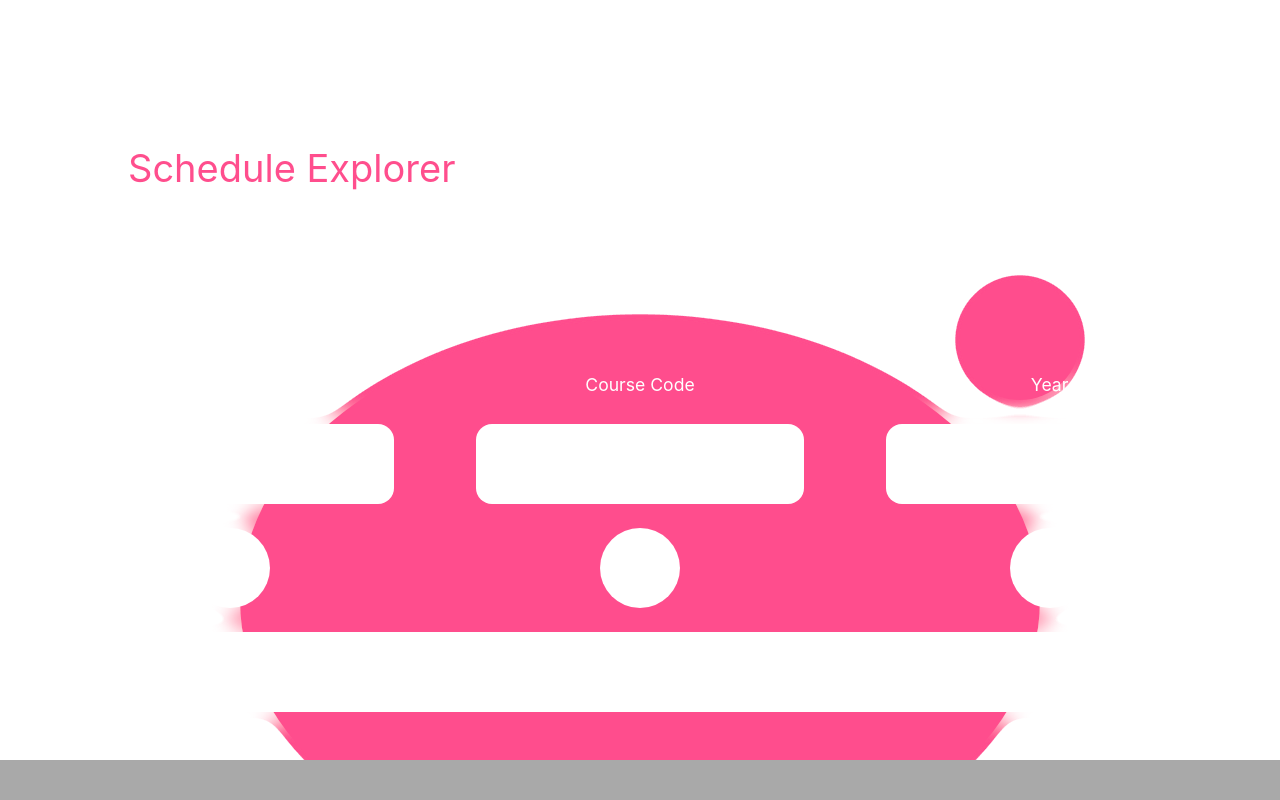
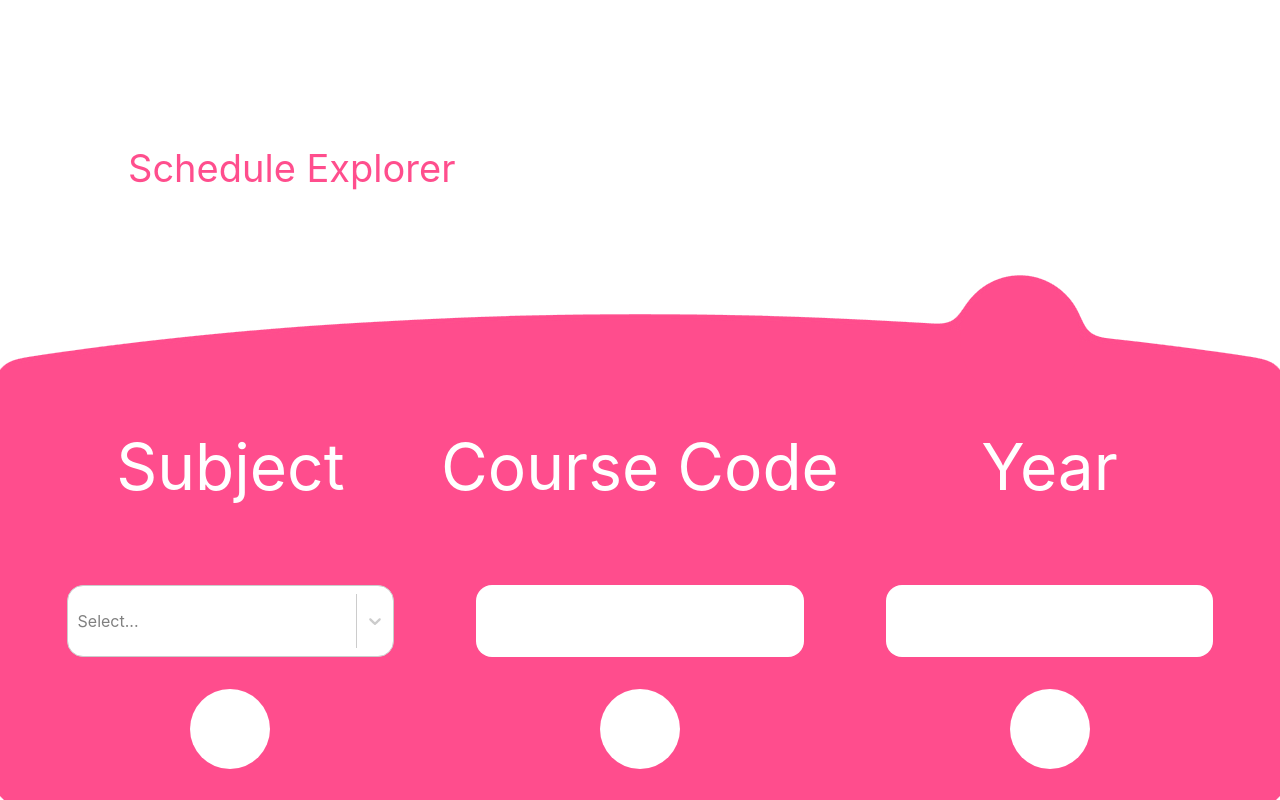
Before and after one commit to AdnanSweeney/uwco, a React (Create React App) app: page / in a window 1280 px wide. Built offline with nearby package versions, Linux system fonts and the light colour scheme; the HTML template or start-up script is replaced by a standard one.

Commit message:
Begin React-Select Integration, Style Changes

```diff
--- a/src/App.css
+++ b/src/App.css
@@ -139,8 +139,8 @@ label > input:checked + img {
   width: 10vh;
   height: 10vh;
   border-radius: 100%;
-  bottom: 15vh;
-  left: 15vw;
+  bottom: 12.5vw;
+  left: 12.5vw;
   z-index: 5;
 }
 .form-closed.glob {
@@ -148,8 +148,8 @@ label > input:checked + img {
   width: 10vh;
   height: 10vh;
   border-radius: 100%;
-  bottom: 15vh;
-  left: 15vw;
+  bottom: 12.5vw;
+  left: 12.5vw;
 }
 
 .form-open.blob {
@@ -164,7 +164,7 @@ label > input:checked + img {
 
 .form-open.glob {
   position: absolute;
-  width: 100vh;
+  width: 180vw;
   height: 70vh;
   border-radius: 100%;
   bottom: -10vh;
--- a/src/App.js
+++ b/src/App.js
@@ -30,73 +30,7 @@ class App extends Component {
 
         <FormComponent />
 
-        <div className="slide-container" id="slide-container">
-          <div className="selector-row">
 
-            <p className="flex-selector"> Subject</p>
-            <p className="flex-selector"> Course Code</p>
-            <p className="flex-selector"> Year</p>
-
-          </div>
-
-          <div className="selector-row">
-
-            <div className="flex-selector">
-              <Select options={courseOptions}
-                defaultValue={courseOptions[35]} />
-            </div>
-
-            <input className="flex-selector" type="text" />
-
-            <div className="flex-selector">
-
-              <Select options={dateOptions}
-                defaultValue={dateOptions[4]}
-              />
-
-            </div>
-          </div>
-
-          <div className="selector-row">
-
-            {/* I need to make a component out of this and recurse*/}
-
-            <div className="flex-selector">
-              <label>
-                <input type="radio" name="Season" value="fall" />
-                <img src={fallIcon} width="75px" height="75px" />
-              </label>
-            </div>
-            <div className="flex-selector">
-              <label>
-                <input type="radio" name="Season" value="fall" />
-                <img src={winterIcon} width="75px" height="75px" />
-              </label>
-            </div>
-            <div className="flex-selector">
-              <label>
-                <input type="radio" name="Season" value="fall" />
-                <img src={springIcon} width="75px" height="75px" />
-              </label>
-            </div>
-
-
-
-
-
-
-
-          </div>
-
-          <div className="selector-row">
-            <input type="button" value="Submit" className="submit-button"
-              onClick={() => { alert("whatup") }}
-            // disabled={this.props.calculateDisabled}
-            />
-          </div>
-
-
-        </div>
       </div>
     );
 
--- a/src/components/formComponent.js
+++ b/src/components/formComponent.js
@@ -1,5 +1,7 @@
 import React, { useState } from "react";
 import { ReactComponent as BlurFilter } from "../assets/blurFilter.svg"
+import Select from 'react-select'
+import { courseOptions } from '../assets/courseCodes.js'
 
 export default function FormComponent() {
 
@@ -17,48 +19,50 @@ export default function FormComponent() {
         }
     }
 
+    console.log(courseOptions)
     return (
 
         <div className="bigblob">
             <div className={"blob " + status} onClick={() => toggleStatus(status)}></div>
             <div className={"glob " + status} style={{ display: "flex", alignItems: "center", flexDirection: "column" }}>
-                <div style={{ display: "flex", justifyContent: "center" }}>
-                    <div style={{ display: "flex", flexDirection: "column", marginTop: "3vh", width: "32vw" }}>
+                <div style={{ display: "flex", justifyContent: "center", marginTop: "4vh" }}>
+                    <div style={{ display: "flex", flexDirection: "column", width: "32vw" }}>
                         <div style={{ display: "flex", justifyContent: "center", marginTop: "1.5vh" }}>
-                            <p style={{ zIndex: "10", color: "white", fontSize: "1.1em" }}> Subject </p>
+                            <p style={{ zIndex: "10", color: "white", fontSize: "5vw" }}> Subject </p>
                         </div>
-                        <div style={{ display: "flex", justifyContent: "center", marginTop: "1.5vh", marginBottom: "1.5vh" }}>
-                            <div style={{ borderRadius: "2vh", width: "80%", height: "10vh", backgroundColor: "white" }}></div>
+                        <div style={{ display: "flex", justifyContent: "center", marginTop: "2vh", marginBottom: "2vh" }}>
+                            <Select options={courseOptions} styles={{container: (provided) => ({...provided, width: "80%"}), control: (provided) => ({...provided, height: "9vh", borderRadius: "2vh"})}}/>
+                            {/* <div style={{ borderRadius: "2vh", width: "80%", height: "9vh", backgroundColor: "white" }}></div> */}
                         </div>
-                        <div style={{ display: "flex", justifyContent: "center", marginTop: "1.5vh", marginBottom: "1.5vh" }}>
+                        <div style={{ display: "flex", justifyContent: "center", marginTop: "2vh", marginBottom: "2vh" }}>
                             <div style={{ borderRadius: "5vh/50%", width: "10vh", height: "10vh", backgroundColor: "white" }}></div>
                         </div>
                     </div>
-                    <div style={{ display: "flex", flexDirection: "column", marginTop: "3vh", width: "32vw" }}>
+                    <div style={{ display: "flex", flexDirection: "column", width: "32vw" }}>
                         <div style={{ display: "flex", justifyContent: "center", marginTop: "1.5vh"}}>
-                            <p style={{ zIndex: "10", color: "white", fontSize: "1.1em" }}> Course Code </p>
+                            <p style={{ zIndex: "10", color: "white", fontSize: "5vw" }}> Course Code </p>
                         </div>
-                        <div style={{ display: "flex", justifyContent: "center", marginTop: "1.5vh", marginBottom: "1.5vh" }}>
-                            <div style={{ borderRadius: "2vh", width: "80%", height: "10vh", backgroundColor: "white" }}></div>
+                        <div style={{ display: "flex", justifyContent: "center", marginTop: "2vh", marginBottom: "2vh" }}>
+                            <div style={{ borderRadius: "2vh", width: "80%", height: "9vh", backgroundColor: "white" }}></div>
                         </div>
-                        <div style={{ display: "flex", justifyContent: "center", marginTop: "1.5vh", marginBottom: "1.5vh" }}>
+                        <div style={{ display: "flex", justifyContent: "center", marginTop: "2vh", marginBottom: "2vh" }}>
                             <div style={{ borderRadius: "5vh/50%", width: "10vh", height: "10vh", backgroundColor: "white" }}></div>
                         </div>
                     </div>
-                    <div style={{ display: "flex", flexDirection: "column", marginTop: "3vh", width: "32vw" }}>
+                    <div style={{ display: "flex", flexDirection: "column", width: "32vw" }}>
                         <div style={{ display: "flex", justifyContent: "center", marginTop: "1.5vh"}}>
-                            <p style={{ zIndex: "10", color: "white", fontSize: "1.1em" }}> Year </p>
+                            <p style={{ zIndex: "10", color: "white", fontSize: "5vw" }}> Year </p>
                         </div>
-                        <div style={{ display: "flex", justifyContent: "center", marginTop: "1.5vh", marginBottom: "1.5vh" }}>
-                            <div style={{ borderRadius: "2vh", width: "80%", height: "10vh", backgroundColor: "white" }}></div>
+                        <div style={{ display: "flex", justifyContent: "center", marginTop: "2vh", marginBottom: "2vh" }}>
+                            <div style={{ borderRadius: "2vh", width: "80%", height: "9vh", backgroundColor: "white" }}></div>
                         </div>
-                        <div style={{ display: "flex", justifyContent: "center", marginTop: "1.5vh", marginBottom: "1.5vh" }}>
+                        <div style={{ display: "flex", justifyContent: "center", marginTop: "2vh", marginBottom: "2vh" }}>
                             <div style={{ borderRadius: "5vh/50%", width: "10vh", height: "10vh", backgroundColor: "white" }}></div>
                         </div>
                     </div>
                 </div>
 
-                <div style={{marginTop: "1.5vh", display: "flex", width: "90vw", height: "10vh", backgroundColor: "white", borderRadius: "5vh/50%"}}></div>
+                <div style={{marginTop: "2vh", display: "flex", width: "90vw", height: "9vh", backgroundColor: "white", borderRadius: "5vh/50%"}}></div>
 
             </div>
 
```
